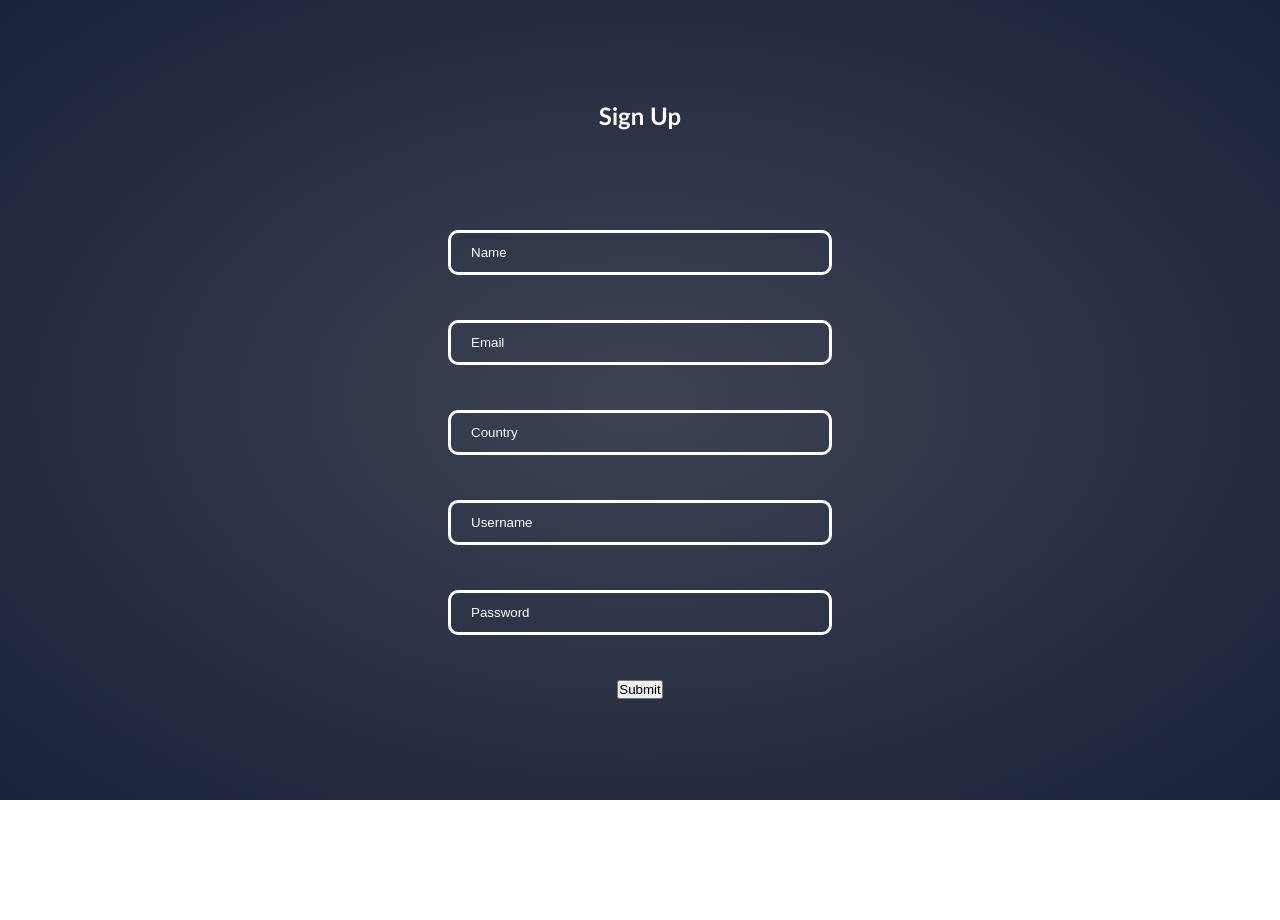
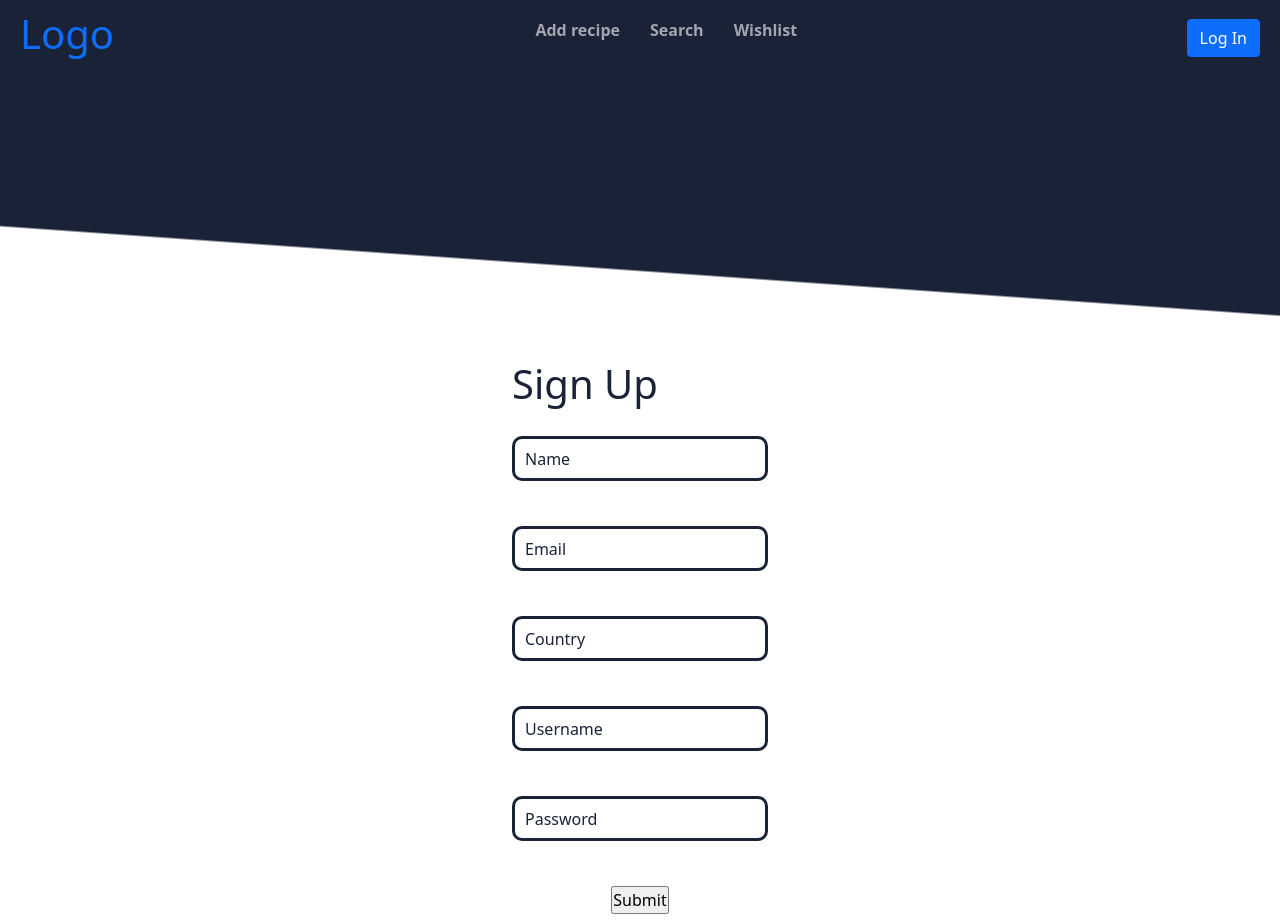
Before and after one commit to DanielSod/TheDandyFood, a website: page public/signup.html in a window 1280 px wide. Before the commit the page ends 800 px from the top, so only its background shows below. Drawn offline with nearby package versions, Linux system fonts and the light colour scheme.

Commit message:
Updated signup page

```diff
--- a/public/signup.html
+++ b/public/signup.html
@@ -10,9 +10,9 @@
 
 
 <body>
-    <!-- <header>
+    <header>
         <div class="nav-container"></div>
-    </header> -->
+    </header>
     <div class="page-wrapper">
         <div class="inner-container">
             <h1>Sign Up</h1>
@@ -38,6 +38,7 @@
         </div>
     </div>
     <script src="js/signup.js"></script>
+    <script src="js/header.js"></script>
 </body>
 
 </html>
--- a/public/styles/styles.css
+++ b/public/styles/styles.css
@@ -184,11 +184,12 @@ a {
 
 /* CSS för formulär */
 .page-wrapper {
-  min-height: 100vh;
+  min-height: 70vh;
   width: 100%;
-  background: radial-gradient(#3d4354, #1a2238);
+  /* background: radial-gradient(#3d4354, #1a2238); */
   display: flex;
-  align-items: center;
+  align-items: flex-start;
+  justify-content: center;
   flex-direction: row;
   gap: 20px;
 }
@@ -197,13 +198,14 @@ a {
   display: flex;
   flex-direction: column;
   align-items: center;
-  gap: 100px;
-  height: 70%;
-  width: 100%;
+  justify-content: center;
+  align-items: flex-start;
+  gap: 20px;
+  width: 20%;
 }
 
 .inner-container h1 {
-  color: white;
+  color: #1a2238;
 }
 
 .image-container {
@@ -227,25 +229,25 @@ a {
 }
 
 #signup-form div {
-  width: 30%;
+  width: 100%;
   height: 50px;
-  color: rgb(255, 238, 0);
+  color: rgb(255, 0, 0);
   font-weight: 700;
 }
 
 #signup-form div input {
-  color: #fff;
+  color: #1a2238;
   width: 100%;
-  border: 3px solid #fff;
+  border: 3px solid #1a2238;
   background-color: transparent;
   border-radius: 10px;
   height: 45px;
-  padding: 10px 20px;
+  padding: 10px 10px;
   margin-bottom: 5px;
 }
 
 #signup-form input::placeholder {
-  color: #fff;
+  color: #1a2238;
 }
 
 #signup-form button {
```
Also changed, not shown: 1 other file.
